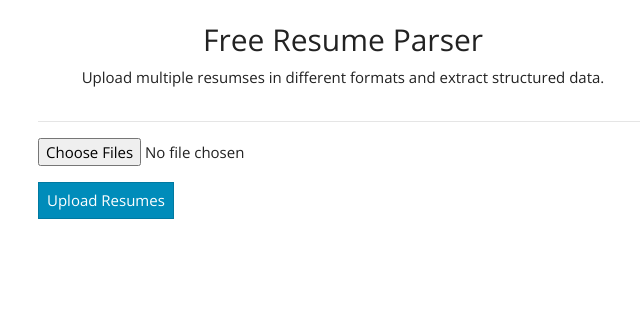
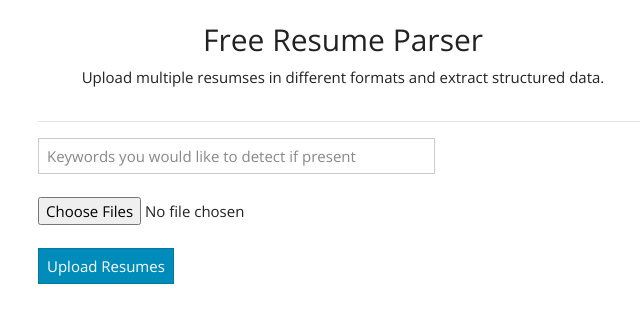
Before and after one commit to alex-nexus/resume-parser, a Flask app: page / in a window 1280 px wide. Shown: the part 55-378 px from the top of the page, without its empty margins (297-937 px from the left). Run offline with Flask 2, Linux system fonts and the light colour scheme; parts of the project's set-up code (start-up, migrations or seed data) failed here and were passed over; some libraries are stand-ins or nearby versions.

Commit message:
Keyword forms

```diff
--- a/resume_parser/app.py
+++ b/resume_parser/app.py
@@ -16,7 +16,8 @@ def upload():
   app.logger.info('POST upload')
 
   if request.method == 'POST':
+    keywords = request.form['keywords']
     resume_files = request.files.getlist("resumes[]")
-    resumes = parse_batch(resume_files)
+    resumes = parse_batch(resume_files, keywords)
     app.logger.info(resumes)
-    return render_template('uploaded.html', resumes=resumes)
+    return render_template('uploaded.html', keywords=keywords, resumes=resumes)
--- a/resume_parser/parse.py
+++ b/resume_parser/parse.py
@@ -6,7 +6,7 @@ from resume_parser.extractor import Extractor
 PROCESSES = 4
 
 
-def parse_batch(resume_files):
+def parse_batch(resume_files, keywords):
   texts = [convert_to_text(resume_file) for resume_file in resume_files]
   pool = mp.Pool(processes=PROCESSES)
   return pool.map(Extractor().extract, texts)
--- a/resume_parser/templates/index.html
+++ b/resume_parser/templates/index.html
@@ -15,12 +15,18 @@
       <hr>
       <form method="POST" enctype="multipart/form-data" action="/upload">
         <input type="hidden" name="csrfmiddlewaretoken" value="ABESTKTt7KuPL4GD">
-        <div id="resume" class="form-group">
-          <div class="">
+        <div class="row">
+          <div class="col-md-8">
+            <input type="text" name="keywords" class="form-control" placeholder="Keywords you would like to detect if present">
+          </div>
+        </div>
+        <br>
+        <div class="row">
+          <div class="col-md-6">
             <input type="file" name="resumes[]" multiple required id="input_resumes">
           </div>
         </div>
-
+        <br>
         <button type="submit" id="upload" name="upload" class="btn btn-primary">Upload Resumes</button>
       </form>
     </div>
```
